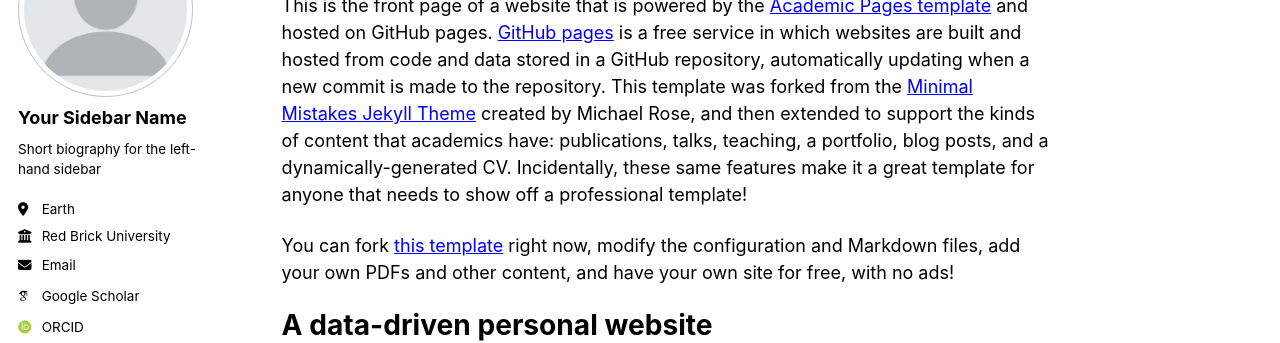
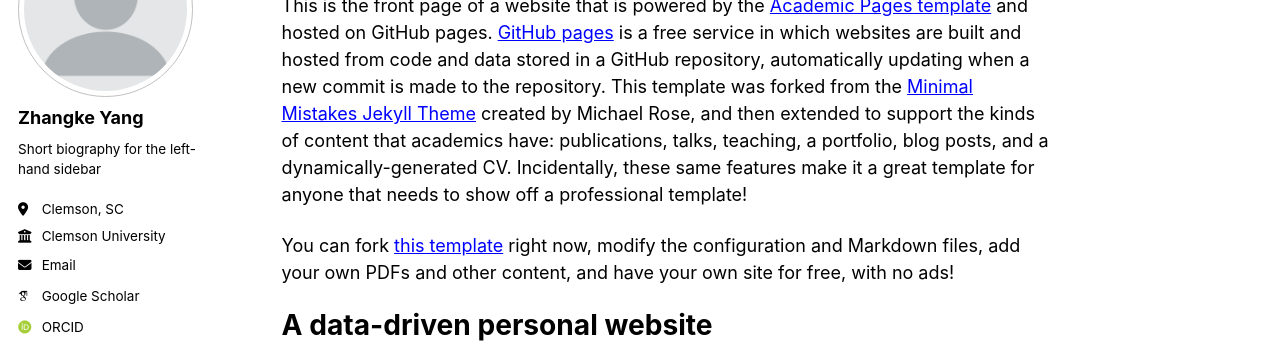
Before and after one commit to zkyang16/zkyang16.github.io, a Jekyll site: the page built from _pages/about.md, in a window 1280 px wide. Shown: the part 179-522 px from the top of the page. Built offline with Jekyll 4.4.1, drawn with Linux system fonts in a browser that asks for light colours; some web fonts are replaced; a script bundle is joined from its source files by our own code; library files that are not in the unit come from our copies.

Commit message:
Update _config.yml

```diff
--- a/_config.yml
+++ b/_config.yml
@@ -24,13 +24,13 @@
 author:
   # Biographic information
   avatar           : "profile.png"
-  name             : "Your Sidebar Name"
+  name             : "Zhangke Yang"
   pronouns         : # example: "she/her"
   bio              : "Short biography for the left-hand sidebar"
-  location         : "Earth"
-  employer         : "Red Brick University"
+  location         : "Clemson, SC"
+  employer         : "Clemson University"
   uri              : # URL
-  email            : "none@example.org"
+  email            : "zkyang16@gmail.com"
 
   # Academic websites
   academia         : # URL
```
